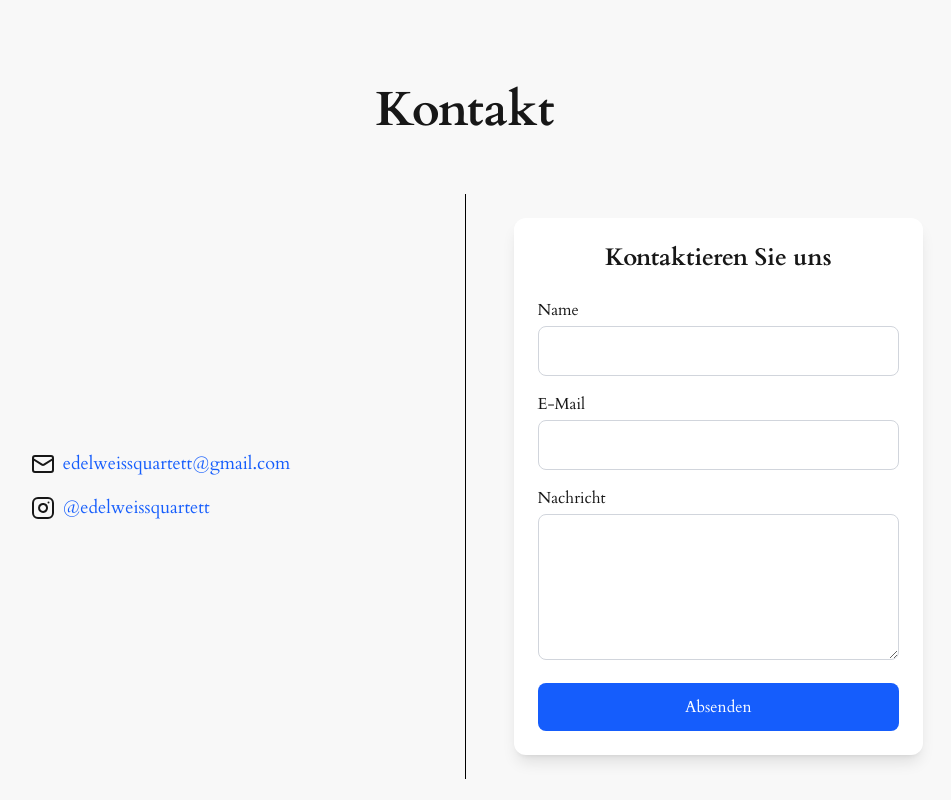
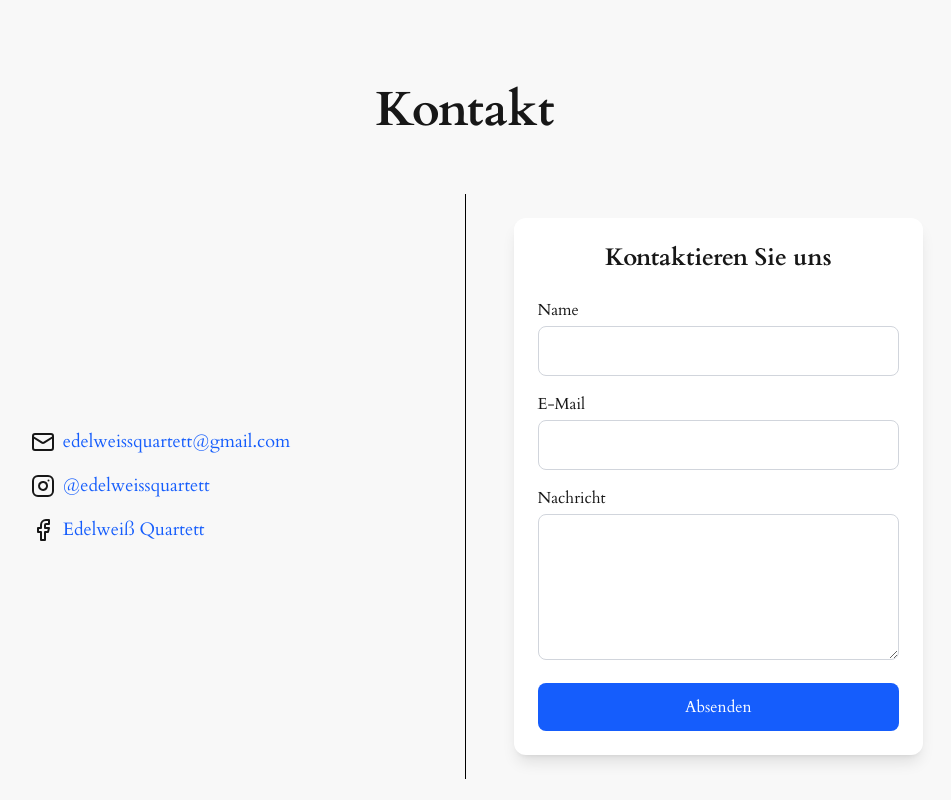
Before and after one commit to profjellybean/edelweissquartett, a Next.js app: page / in a window 1280 px wide. Shown: the part 4128-4928 px from the top of the page, without its empty margins (175-1126 px from the left). Built offline with nearby package versions, Linux system fonts and the light colour scheme; some icons are missing.

Commit message:
add facebook, enable smooth scroll

```diff
--- a/src/app/contact.tsx
+++ b/src/app/contact.tsx
@@ -100,6 +100,14 @@
                         </svg>
                         <a href="https://www.instagram.com/edelweissquartett" target="_blank" rel="noopener noreferrer" className="text-blue-600">@edelweissquartett</a>
                     </div>
+
+                     {/* Facebook with icon */}
+                     <div className="flex items-center gap-2">
+                        <svg xmlns="http://www.w3.org/2000/svg" width="24" height="24" viewBox="0 0 24 24" fill="none" stroke="currentColor" strokeWidth="2" strokeLinecap="round" strokeLinejoin="round">
+                            <path d="M18 2h-3a5 5 0 0 0-5 5v3H7v4h3v8h4v-8h3l1-4h-4V7a1 1 0 0 1 1-1h3z"/>
+                        </svg>
+                        <a href="https://www.facebook.com/profile.php?id=61573836786722" target="_blank" rel="noopener noreferrer" className="text-blue-600">Edelweiß Quartett</a>
+                    </div>
                 </div>
 
                 <div className="hidden md:flex w-[1px] bg-black h-auto self-stretch"></div>
--- a/src/app/globals.css
+++ b/src/app/globals.css
@@ -10,3 +10,7 @@
   color: var(--foreground);
   background: var(--background);
 }
+
+html {
+  scroll-behavior: smooth;
+}
```
